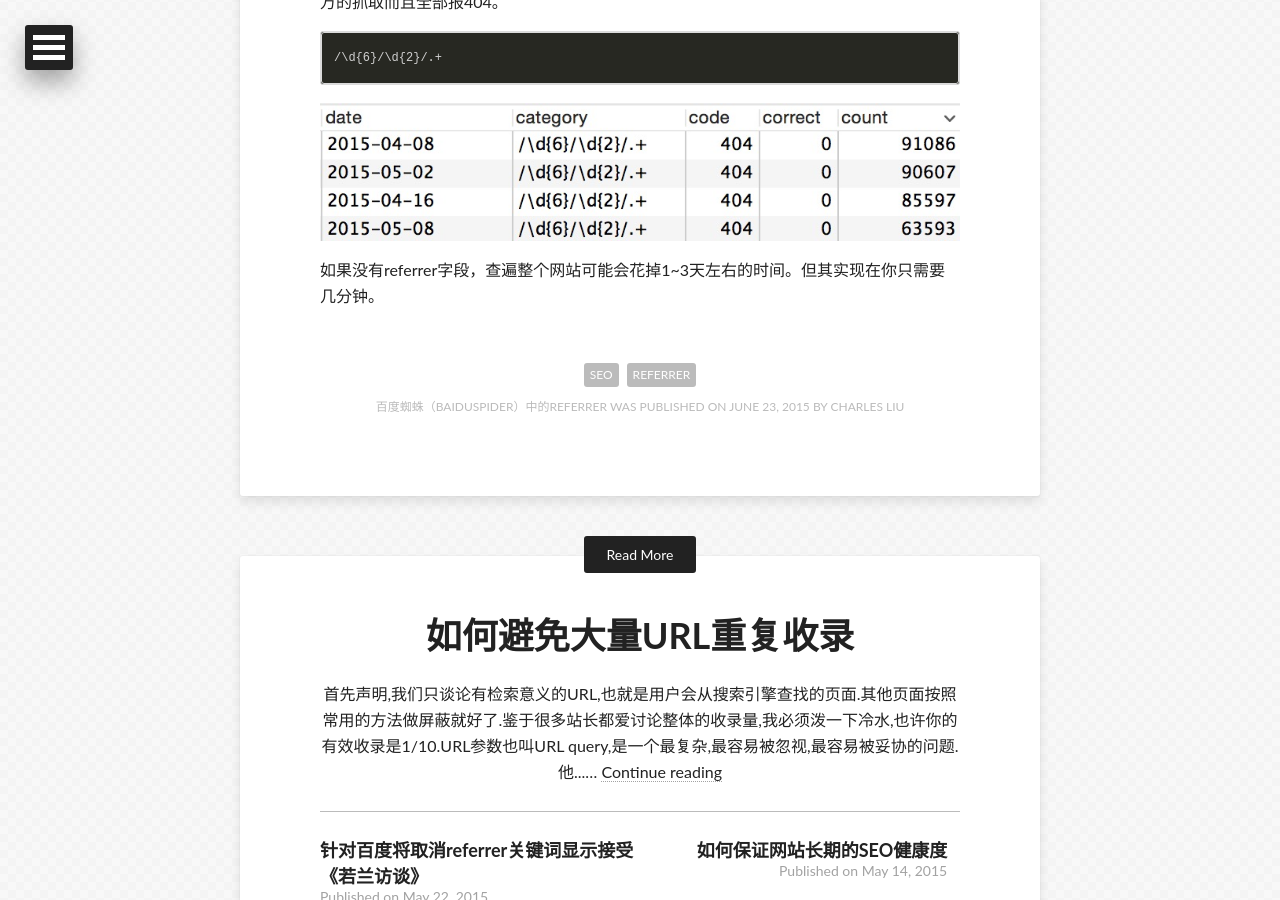
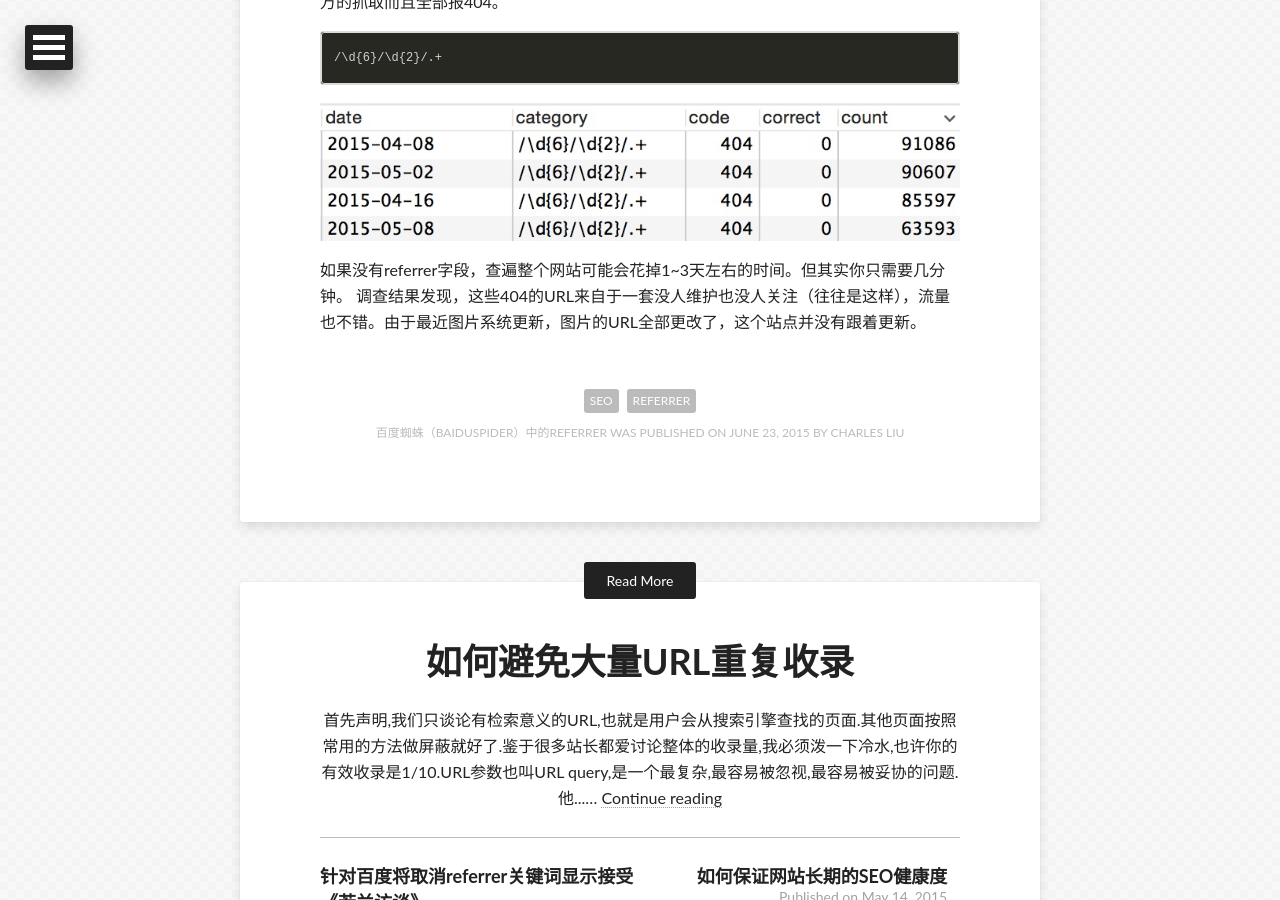
Before and after one commit to apyixiang/apyixiang.github.io, a Jekyll site: the page built from _posts/2015-06-23-baidu-spider-referrer.markdown, in a window 1280 px wide and 900 px high, scrolled down 646 px. Built offline with Jekyll 4.4.1, drawn with Linux system fonts in a browser that asks for light colours; some web fonts are replaced; Markdown is read by kramdown in place of the engine named in the settings; comment, search, counter and statistics services are not loaded.

Commit message:
put the answer to the end

```diff
--- a/_posts/2015-06-23-baidu-spider-referrer.markdown
+++ b/_posts/2015-06-23-baidu-spider-referrer.markdown
@@ -19,4 +19,5 @@ tags: [SEO,referrer]
 
 ![日志统计中的404]({{ site.url }}/images/baiduspider_referrer.png)
 
-如果没有referrer字段，查遍整个网站可能会花掉1~3天左右的时间。但其实现在你只需要几分钟。
+如果没有referrer字段，查遍整个网站可能会花掉1~3天左右的时间。但其实你只需要几分钟。
+调查结果发现，这些404的URL来自于一套没人维护也没人关注（往往是这样），流量也不错。由于最近图片系统更新，图片的URL全部更改了，这个站点并没有跟着更新。
```
